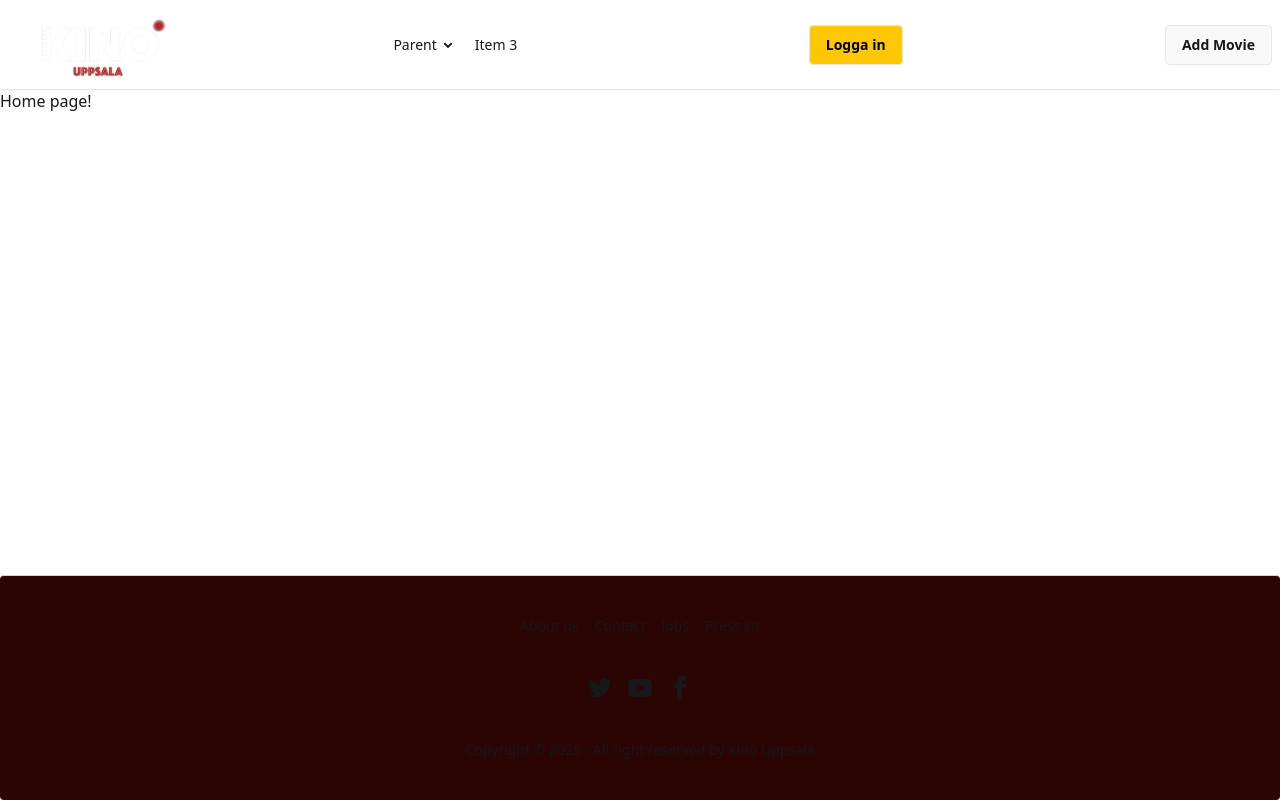
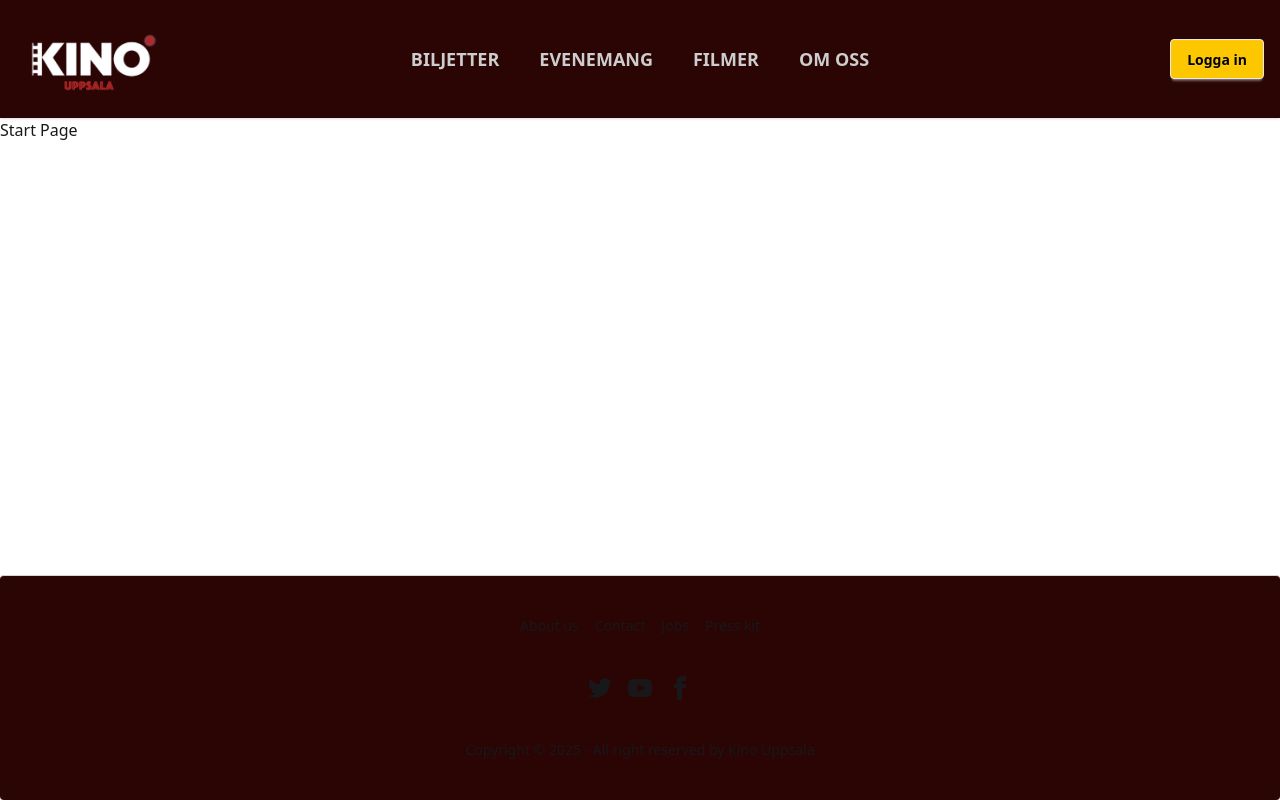
Before and after one commit to alfredbrannare/kino-nextjs-app, a Next.js app: page / in a window 1280 px wide. Built offline with nearby package versions, Linux system fonts and the light colour scheme.

Commit message:
Styled the header and navigation

```diff
--- a/src/app/page.jsx
+++ b/src/app/page.jsx
@@ -1,6 +1,6 @@
 const Main = () => {
   return (
-    <h1>Home page!</h1>
+    <h1>Start Page</h1>
   )
 }
 
--- a/src/components/Header.jsx
+++ b/src/components/Header.jsx
@@ -1,31 +1,30 @@
 import Link from 'next/link';
 import Image from 'next/image';
 import Login from './Login';
+import './header.css'
 
 const Header = () => {
   return (
     <header>
-      <nav className="navbar bg-base-100 shadow-sm py-5">
-        <div className="navbar-start">
-          <div className="dropdown">
-            <div tabIndex="0" role="button" className="btn btn-ghost lg:hidden">
-              <svg xmlns="http://www.w3.org/2000/svg" className="h-5 w-5" fill="none" viewBox="0 0 24 24" stroke="currentColor"> <path strokeLinecap="round" strokeLinejoin="round" strokeWidth="2" d="M4 6h16M4 12h8m-8 6h16" /> </svg>
+      <nav className="navbar bg-[#2B0404] shadow-sm py-5 px-4">
+        <div className="navbar-start text-[#CDCDCD]">
+        <div className="dropdown custom-sm:hidden">
+            <div tabIndex="0" role="button" className="btn btn-ghost">
+              <svg xmlns="http://www.w3.org/2000/svg" className="h-8 w-8" fill="none" viewBox="0 0 24 24" stroke="currentColor">
+                <path strokeLinecap="round" strokeLinejoin="round" strokeWidth="2" d="M4 6h16M4 12h8m-8 6h16" />
+              </svg>
             </div>
             <ul
               tabIndex="0"
-              className="menu menu-sm dropdown-content bg-base-100 rounded-box z-1 mt-3 w-52 p-2 shadow">
-              <li><a>Item 1</a></li>
-              <li>
-                <a>Parent</a>
-                <ul className="p-2">
-                  <li><a>Submenu 1</a></li>
-                  <li><a>Submenu 2</a></li>
-                </ul>
-              </li>
-              <li><a>Item 3</a></li>
+              className="menu menu-sm dropdown-content bg-[#2B0404] text-[#CDCDCD] rounded-box z-10 mt-3 w-52 p-2 shadow">
+              <li><Link href="/tickets">BILJETTER</Link></li>
+              <li><Link href="/events">EVENEMANG</Link></li>
+              <li><Link href="/movies">FILMER</Link></li>
+              <li><Link href="/about">OM OSS</Link></li>
             </ul>
           </div>
-          <Link className="btn btn-ghost text-xl" href='/'>
+
+          <Link href='/'>
             <Image
               src="/kino-logo.png"
               alt="Kino Uppsala Logo"
@@ -34,26 +33,22 @@ const Header = () => {
             />
           </Link>
         </div>
-        <div className="navbar-center hidden lg:flex">
-          <ul className="menu menu-horizontal px-1">
-            <li>
-              <details>
-                <summary>Parent</summary>
-                <ul className="p-2">
-                  <li><a>Submenu 1</a></li>
-                  <li><a>Submenu 2</a></li>
-                </ul>
-              </details>
-            </li>
-            <li><a>Item 3</a></li>
+
+        <div className="navbar-center hidden custom-sm:flex justify-center text-[#CDCDCD]">
+          <ul className="flex gap-8">
+          <li><Link href="/tickets"className="text-lg font-bold hover:scale-110 hover:text-white px-1 rounded-sm transition-transform duration-200 ease-in-out text-[#CDCDCD]">BILJETTER</Link></li>
+            <li><Link href="/events"className="text-lg font-bold hover:scale-110 hover:text-white px-1 rounded-sm transition-transform duration-200 ease-in-out text-[#CDCDCD]">EVENEMANG</Link></li>
+            <li><Link href="/movies"className="text-lg font-bold hover:scale-110 hover:text-white px-1 rounded-sm transition-transform duration-200 ease-in-out text-[#CDCDCD]">FILMER</Link></li>
+            <li><Link href="/about"className="text-lg font-bold hover:scale-110 hover:text-white px-1 rounded-sm transition-transform duration-200 ease-in-out text-[#CDCDCD]">OM OSS</Link></li>
           </ul>
         </div>
         <div className="navbar-end">
           <Login />
         </div>
-        <div className="navbar-end">
+        {/* Temporary(?) button that will be adjusted/moved/removed later */}
+{/*         <div className="navbar-end">
           <Link className='btn' href='/movies/new'>Add Movie</Link>
-        </div>
+        </div> */}
       </nav>
     </header>
   )
--- /dev/null
+++ b/src/components/header.css
@@ -0,0 +1,8 @@
+@media (min-width: 750px) {
+    .custom-sm\:hidden {
+      display: none;
+    }
+    .custom-sm\:flex {
+      display: flex;
+    }
+  }
```
